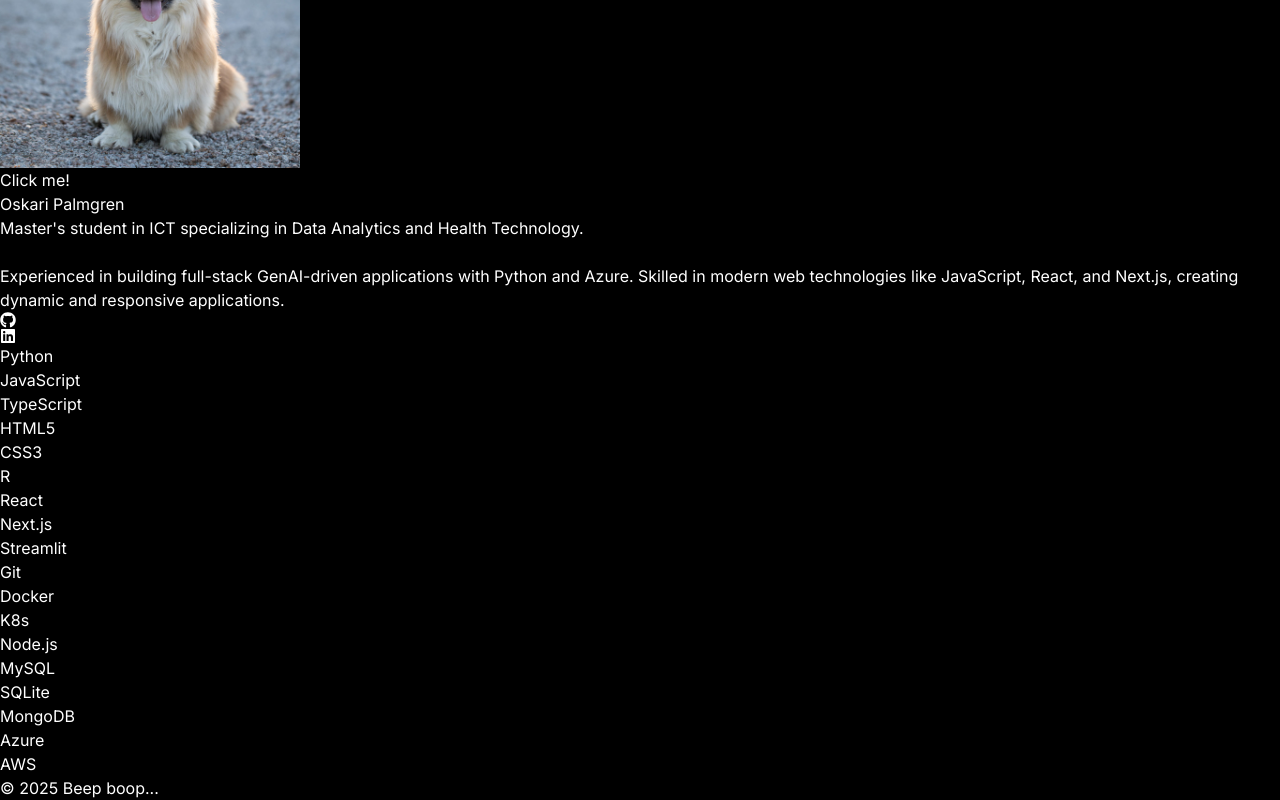
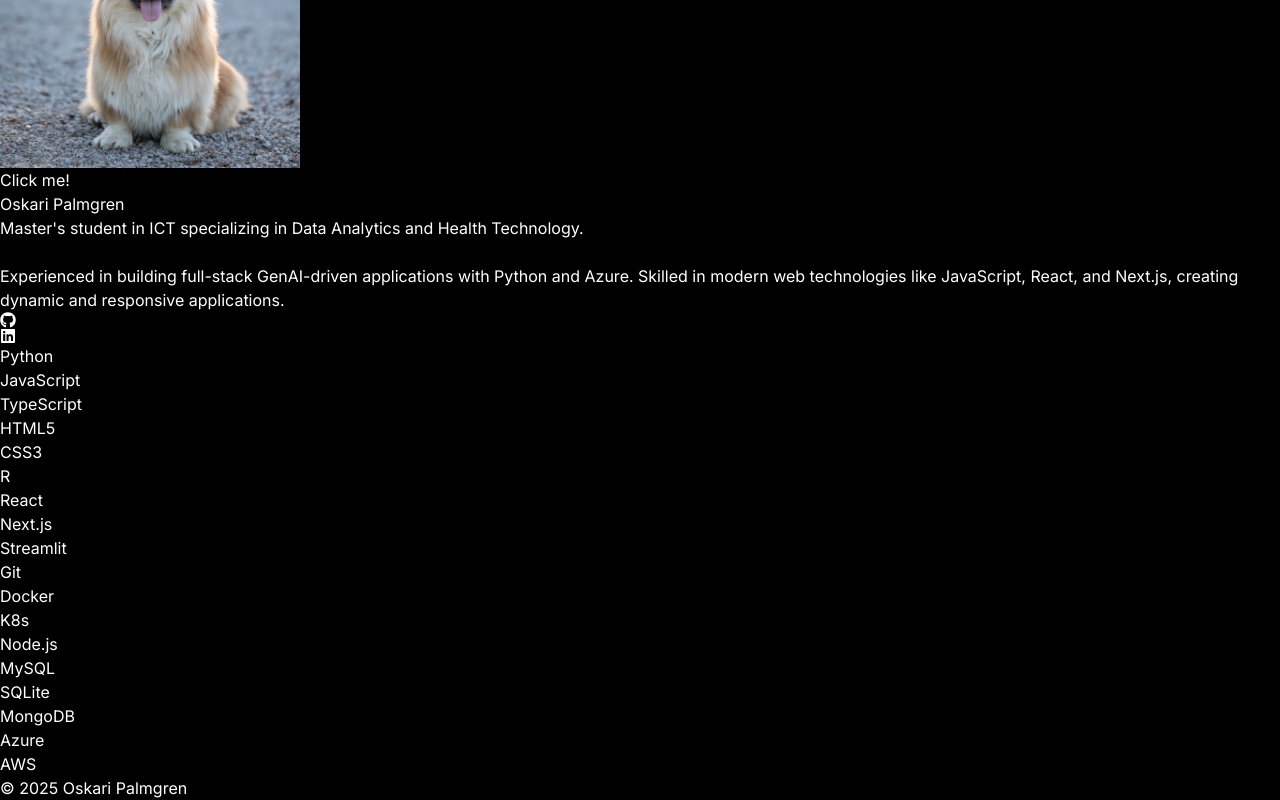
Before and after one commit to Palmgrenoskari/portfolio-site, a Next.js app: page / in a window 1280 px wide. Shown: the part 316-1116 px from the top of the page. Built offline with nearby package versions, Linux system fonts and the light colour scheme.

Commit message:
minor fix

```diff
--- a/src/components/Footer.tsx
+++ b/src/components/Footer.tsx
@@ -2,7 +2,7 @@
   return (
     <footer className="bg-gray-800 text-white py-4">
       <div className="container mx-auto px-4 text-center">
-        <p>&copy; {new Date().getFullYear()} Beep boop... </p>
+        <p>&copy; {new Date().getFullYear()} Oskari Palmgren </p>
       </div>
     </footer>
   );
```
